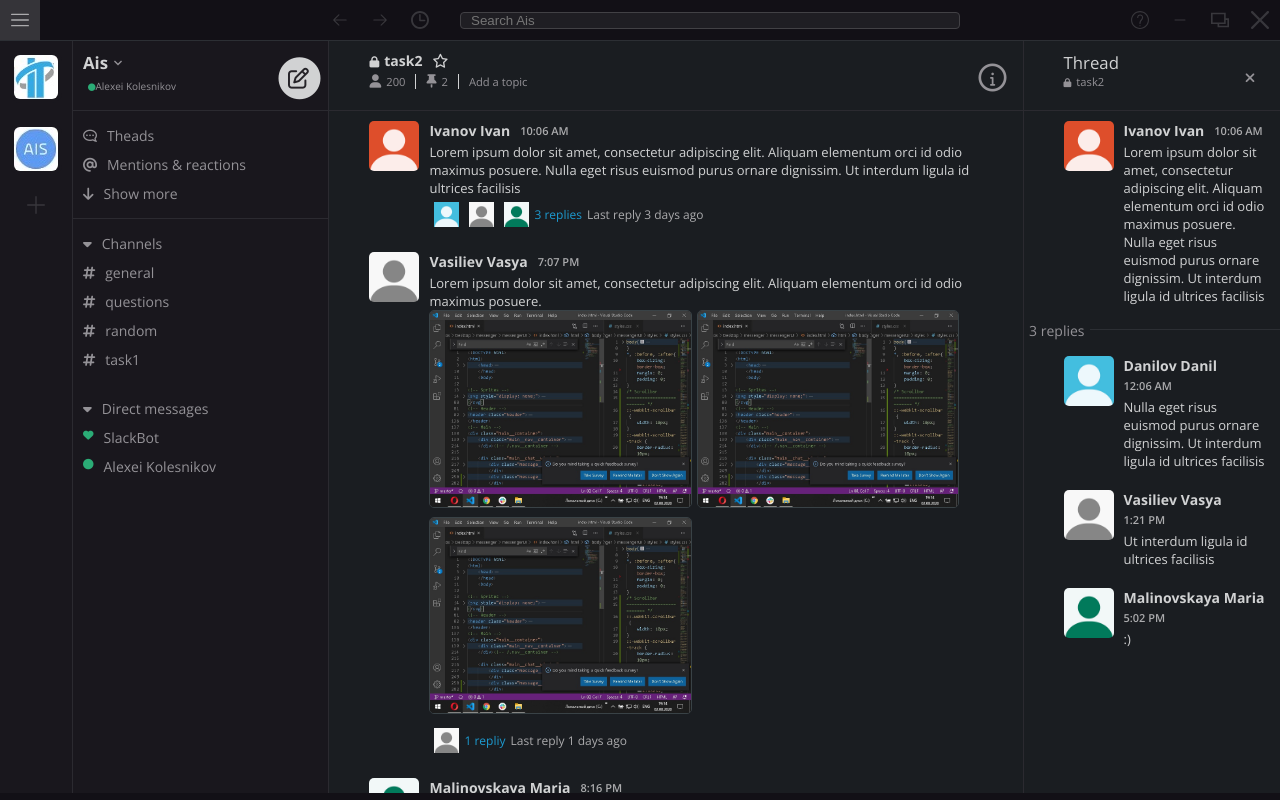
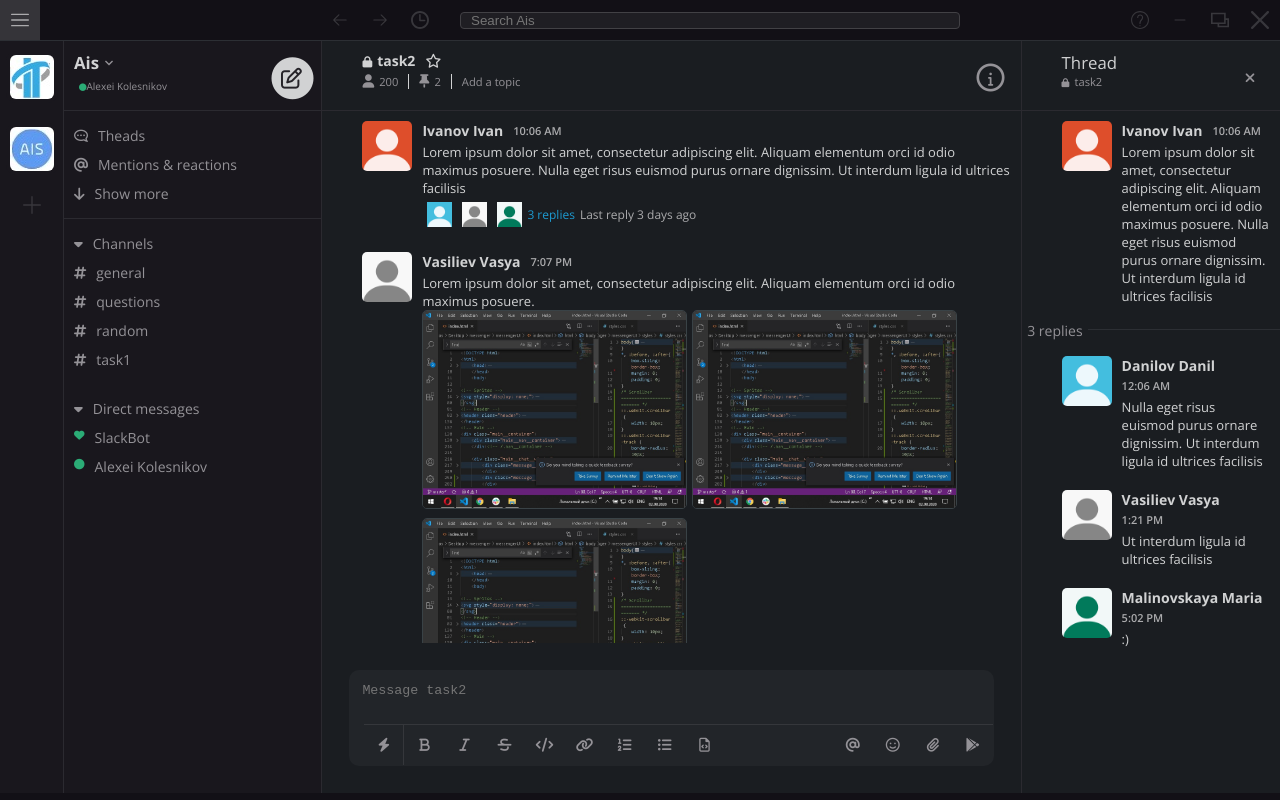
Before and after one commit to AleshaKolesnikov/messengerUI, a plain HTML site: page index.html in a window 1280 px wide. Drawn offline with nearby package versions, Linux system fonts and the light colour scheme.

Commit message:
fixed background of .btn; featured textarea in main_chat; fixed struct of html: main_chat=(messages;textarea;); featured scrollbar to nav_menu;

```diff
--- a/index.html
+++ b/index.html
@@ -237,6 +237,7 @@
                 </div> <!--/.nav__direct-->
             </div><!-- /.nav__menu -->
             <div class="main__chat">
+                <div class="chat__messages">
                     <div class="message__container">
                         <div class="avatar__container">
                             <a href="#"><img class="avatar__photo" src="assets/img/avatar-1.jpg" alt=""></a>
@@ -340,6 +341,73 @@
                             </div>
                         </div>
                     </div>
+                </div><!--/.chat__messages-->
+
+
+
+
+
+
+
+                <div class="text__input__container">
+                    <textarea class="text__input" placeholder="Message task2"></textarea>
+                    <div class="input__options">
+                        <div class="left__options">
+                            <a class="btn" href="#">
+                                <i class="fas fa-bolt"></i>
+                            </a>
+                            <a class="btn" href="#">
+                                <i class="fas fa-bold"></i>
+                            </a>
+                            <a class="btn" href="#">
+                                <i class="fas fa-italic"></i>
+                            </a>
+                            <a class="btn" href="#">
+                                <i class="fas fa-strikethrough"></i>
+                            </a>
+                            <a class="btn" href="#">
+                                <i class="fas fa-code"></i>
+                            </a>
+                            <a class="btn" href="#">
+                                <i class="fas fa-link"></i>
+                            </a>
+                            <a class="btn" href="#">
+                                <i class="fas fa-list-ol"></i>
+                            </a>
+                            <a class="btn" href="#">
+                                <i class="fas fa-list-ul"></i>
+                            </a>
+                            <a class="btn" href="#">
+                                <i class="far fa-file-code"></i>
+                            </a>
+                        </div>
+                        <div class="right__options">
+                            <a href="#" class="btn">
+                                <i class="fas fa-at"></i>
+                            </a>
+                            <a href="#" class="btn">
+                                <i class="far fa-smile"></i>
+                            </a>
+                            <a href="#" class="btn">
+                                <i class="fas fa-paperclip"></i>
+                            </a>
+                            <a href="#" class="btn">
+                                <i class="fab fa-google-play"></i>
+                            </a>
+                        </div>
+                    </div>
+                </div><!--text__input-->
+
+
+
+
+
+
+
+
+
+
+
             </div><!--/.main__Chat-->
             <div class="details">
                 <div class="threads__main__message">
--- a/styles/styles.css
+++ b/styles/styles.css
@@ -73,7 +73,7 @@ height: 5%;
     background-color: #19171d;
 }
 
-/* Buttons and Icons
+/*Icons
 ========================== */
 
 .icon::after, .icon::before{
@@ -98,7 +98,8 @@ height: 5%;
     content: "\f08d";
     font-size: 1.2em;
 }
-
+/* Buttons
+========================== */
 .btn{
     display: flex;
     justify-content: center;
@@ -122,7 +123,7 @@ height: 5%;
 .main__chat .btn:hover, .details .btn:hover, .main__header .btn:hover{
     color: #d1d2d3;
     border-radius: 10px;
-    box-shadow: inset 0 0 0 5px #222529;
+    box-shadow: inset 0 0 0 2px #1a1d21;
 }
 .btn.close:hover{
     background-color: red;
@@ -154,7 +155,7 @@ height: 5%;
 /* Input
 ========================== */
 
-input{
+input[type=search]{
     flex: 6 1;
     min-width: 20px;
     margin-left: 20px;
@@ -173,15 +174,76 @@ input[type=search]:hover::placeholder{
 input[type=search]:focus{
     outline: none;
 }
-
+/* Textarea */
+.text__input__container{
+    position: relative;
+    display: flex;
+    flex: 1 0 20%;
+    min-height: 150px;
+    flex-direction: column;
+    justify-content: space-around;
+}
+.text__input{
+    display: flex;
+    flex: 1 1 100%;
+    margin: 2em;
+    padding: 1em;
+    height: 50%;
+    color: #d1d2d3;
+    border: none;
+    border-radius: 10px;
+    background-color: #222529;
+    resize: none;
+}
+.input__options{
+    overflow: auto;
+    display: flex;
+    justify-content: space-between;
+    width: 90%;
+    position: absolute;
+    left: 2em;
+    bottom: 1em;
+    display: flex;
+    flex: 1 1 100%;
+    margin: 1em;
+    border-top: 1px solid #35373b;
+}
+.left__options, .right__options{
+    display: flex;
+}
+.left__options, .right__options a{
+    margin: 0em;
+    min-width: 0px;
+    flex: 1 1;
+}
+.left__options a:first-child{
+    border-right: 1px solid #35373b;
+}
+.text__input:focus{
+    outline: none;
+    border: 1px solid #848688;
+}
+.text__input:focus::placeholder{
+    color: #d1d2d3;
+}
+/* Main
+========================== */
+.main{
+    display: flex;
+    flex-direction: column;
+    flex: 10 1 95%;
+    height: 94vh;
+}
 /* __chat_menu
 ========================== */
 .chat__choiser{
+    background-color: #19171d;
+    overflow-y: auto;
     align-items: center;
     display: flex;
     flex-direction: column;
     border-right: 1px solid #2b2a30;
-    flex: 1 1 5%;
+    flex: 1 0 5%;
 }
 .chat__picture{
     display: flex;
@@ -199,15 +261,9 @@ input[type=search]:focus{
 .chat__picture img:focus{
     box-shadow: 0 0 0px 4px #d1d2d3;
 }
-/* Main
-========================== */
 
-.main{
-    display: flex;
-    flex-direction: column;
-    flex: 10 1 95%;
-    height: 94vh;
-}
+
+
 /* main__header
 ========================== */
 
@@ -309,13 +365,15 @@ input[type=search]:focus{
     flex: 10 2 90%;
     height: 85%;
 }
-
 /* __nav__menu
 ========================== */
 .nav__menu{
     flex: 1 2 20%;
+    height: 100%;
+    background-color: #19171d;
     border-right: 1px solid #2b2a30;
     flex-direction: column;
+    overflow-y: auto;
 }
 .nav__menu a{
     display: flex;
@@ -351,22 +409,28 @@ input[type=search]:focus{
 .nav__channels, .nav__direct{
    padding: 10px 0px;
 }
-
 /* main__chat
 ========================== */
-
 .main__chat{
-    overflow-y: auto;
+    display: flex;
+    position: relative;
     background-color: #1a1d21;
-    flex: 2 0 55%;
+    flex: 2 1 55%;
     border-right: 1px solid #2b2a30;
     flex-direction: column;
 }
-.main__chat:hover::-webkit-scrollbar-thumb{
+.chat__messages{
+    display: flex;
+    overflow-y: auto;
+    flex: 2 2 80%;
+    max-height: 80%;
+    flex-direction: column;
+}
+.chat__messages:hover::-webkit-scrollbar-thumb{
     visibility: visible;
 }
-
-
+/* messages
+========================== */
 .message__container{
     display: flex;
     flex-direction: row;
@@ -380,7 +444,6 @@ input[type=search]:focus{
 .message__container:hover .hidden__reactions{
     visibility: visible;
 }
-
 /* message__avatar
 ========================== */
 .avatar__container{
@@ -426,10 +489,8 @@ input[type=search]:focus{
     color: #ababad;
     font-weight: 600;
 }
-
 /* message__option
 ========================== */
-
 .message{
     clear: both;
     color: #d1d2d3;
@@ -451,7 +512,6 @@ input[type=search]:focus{
     border: 1px solid #394246;
     border-radius: 5px;
 }
-
 .message__option{
     display: flex;
     align-items: center;
@@ -461,22 +521,18 @@ input[type=search]:focus{
     border-radius: 5px;
     background-color: #1a1d21;
 }
-
 .message__option:hover .visible__last__reply{
     opacity: 0;
     visibility: hidden;
     transition: .55s opacity, .55s visibility;
 }
-
 .message__option:hover .hidden__view__reply{
     opacity: 1;
     visibility: visible;
 }
-
 .option{
     display: flex;
 }
-
 .replies{
     display: flex;
     color: #1d9bd1;
@@ -487,13 +543,11 @@ input[type=search]:focus{
 .replies:hover{
     text-decoration: underline;
 }
-
 .reply__info{
     position: relative;
     white-space: nowrap;
     overflow: hidden;
 }
-
 .visible__last__reply, .hidden__view__reply{
     transition: .55s opacity, .55s visibility;
     margin-left: 5px;
@@ -509,7 +563,6 @@ input[type=search]:focus{
 }
 /* hidden__reactions
 ========================== */
-
 .hidden__reactions{
     position: absolute;
     top: -30px;
@@ -531,7 +584,6 @@ input[type=search]:focus{
     color: #abacad;
     display: flex;
 }
-
 /* details
 ========================== */
 .details{
```
